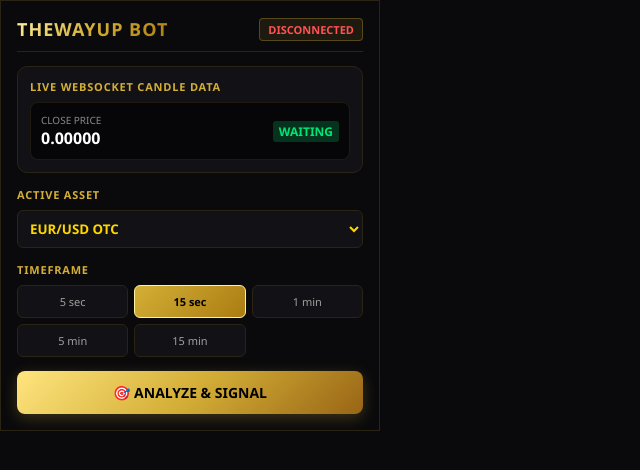
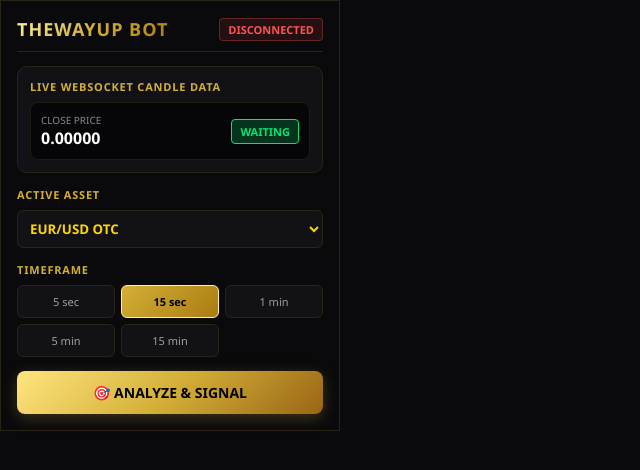
Before and after one commit to Noworkwetrade/thewayup-bot, a browser extension: page index.html in a window 1280 px wide. Shown: the whole page, without its empty margins (0-640 px from the left). Drawn offline with Linux system fonts and the light colour scheme.

Commit message:
Refactor styles and layout in index.html
Updated styles for various elements including status badge, candle types, and buttons. Adjusted layout dimensions and padding for improved design.

```diff
--- a/index.html
+++ b/index.html
@@ -15,7 +15,7 @@
     body {
       background-color: #0a0a0c;
       color: #e5e5e5;
-      width: 380px;
+      width: 340px;
       padding: 16px;
       border: 1px solid #2a2415;
     }
@@ -26,7 +26,6 @@
       gap: 14px;
     }
 
-    /* Header & Branding */
     .header {
       display: flex;
       justify-content: space-between;
@@ -47,15 +46,14 @@
 
     .status-badge {
       font-size: 11px;
-      color: #d4af37;
-      background: rgba(212, 175, 55, 0.1);
-      border: 1px solid rgba(212, 175, 55, 0.3);
+      color: #ff5252;
+      background: rgba(255, 82, 82, 0.1);
+      border: 1px solid rgba(255, 82, 82, 0.3);
       padding: 3px 8px;
       border-radius: 4px;
       font-weight: 600;
     }
 
-    /* Cards */
     .card {
       background: #121216;
       border-radius: 10px;
@@ -72,7 +70,6 @@
       font-weight: 700;
     }
 
-    /* Candlestick Monitor Display */
     .candle-monitor {
       display: flex;
       justify-content: space-between;
@@ -90,23 +87,22 @@
     }
 
     .candle-type {
-      font-size: 12px;
-      padding: 2px 6px;
-      border-radius: 3px;
+      font-size: 11px;
+      padding: 4px 8px;
+      border-radius: 4px;
       font-weight: bold;
     }
 
-    .candle-up { background: rgba(0, 230, 118, 0.2); color: #00e676; }
-    .candle-down { background: rgba(255, 82, 82, 0.2); color: #ff5252; }
+    .candle-up { background: rgba(0, 230, 118, 0.2); color: #00e676; border: 1px solid #00e676; }
+    .candle-down { background: rgba(255, 82, 82, 0.2); color: #ff5252; border: 1px solid #ff5252; }
 
-    /* Buttons / Selectors */
     .grid {
       display: grid;
       grid-template-columns: repeat(3, 1fr);
       gap: 6px;
     }
 
-    .btn-tab, .btn-tf {
+    .btn-tf {
       background-color: #121216;
       border: 1px solid #2a2415;
       color: #a0a0a0;
@@ -114,10 +110,9 @@
       border-radius: 6px;
       font-size: 11px;
       cursor: pointer;
-      transition: all 0.2s;
     }
 
-    .btn-tab.active, .btn-tf.active {
+    .btn-tf.active {
       background: linear-gradient(135deg, #d4af37, #aa7c11);
       color: #000;
       font-weight: bold;
@@ -135,7 +130,6 @@
       outline: none;
     }
 
-    /* Golden Action Button */
     .btn-gold {
       width: 100%;
       background: linear-gradient(135deg, #ffe57f 0%, #d4af37 50%, #996515 100%);
@@ -150,17 +144,12 @@
       box-shadow: 0 4px 15px rgba(212, 175, 55, 0.25);
     }
 
-    .btn-gold:hover {
-      opacity: 0.95;
-    }
-
-    /* Signal Display */
     .signal-output {
       display: none;
       text-align: center;
-      padding: 14px;
+      padding: 12px;
       border-radius: 8px;
-      font-size: 24px;
+      font-size: 22px;
       font-weight: 900;
       letter-spacing: 2px;
     }
@@ -185,10 +174,9 @@
 <div class="app-container">
   <div class="header">
     <div class="brand">TheWayUp Bot</div>
-    <div class="status-badge" id="ws-status">DISCONNECTED</div>
+    <div class="status-badge" id="ws-status">OFFLINE</div>
   </div>
 
-  <!-- Realtime Candlestick Feed Card -->
   <div class="card">
     <div class="card-title">Live WebSocket Candle Data</div>
     <div class="candle-monitor">
@@ -200,7 +188,6 @@
     </div>
   </div>
 
-  <!-- Asset Selection -->
   <div>
     <div class="card-title">Active Asset</div>
     <select class="select-box" id="pair-select">
@@ -212,7 +199,6 @@
     </select>
   </div>
 
-  <!-- Timeframe -->
   <div>
     <div class="card-title">Timeframe</div>
     <div class="grid">
@@ -224,10 +210,8 @@
     </div>
   </div>
 
-  <!-- Execution Button -->
   <button class="btn-gold" id="btn-generate">🎯 Analyze & Signal</button>
 
-  <!-- Output Signal -->
   <div id="signal-output" class="signal-output"></div>
 </div>
 
```
